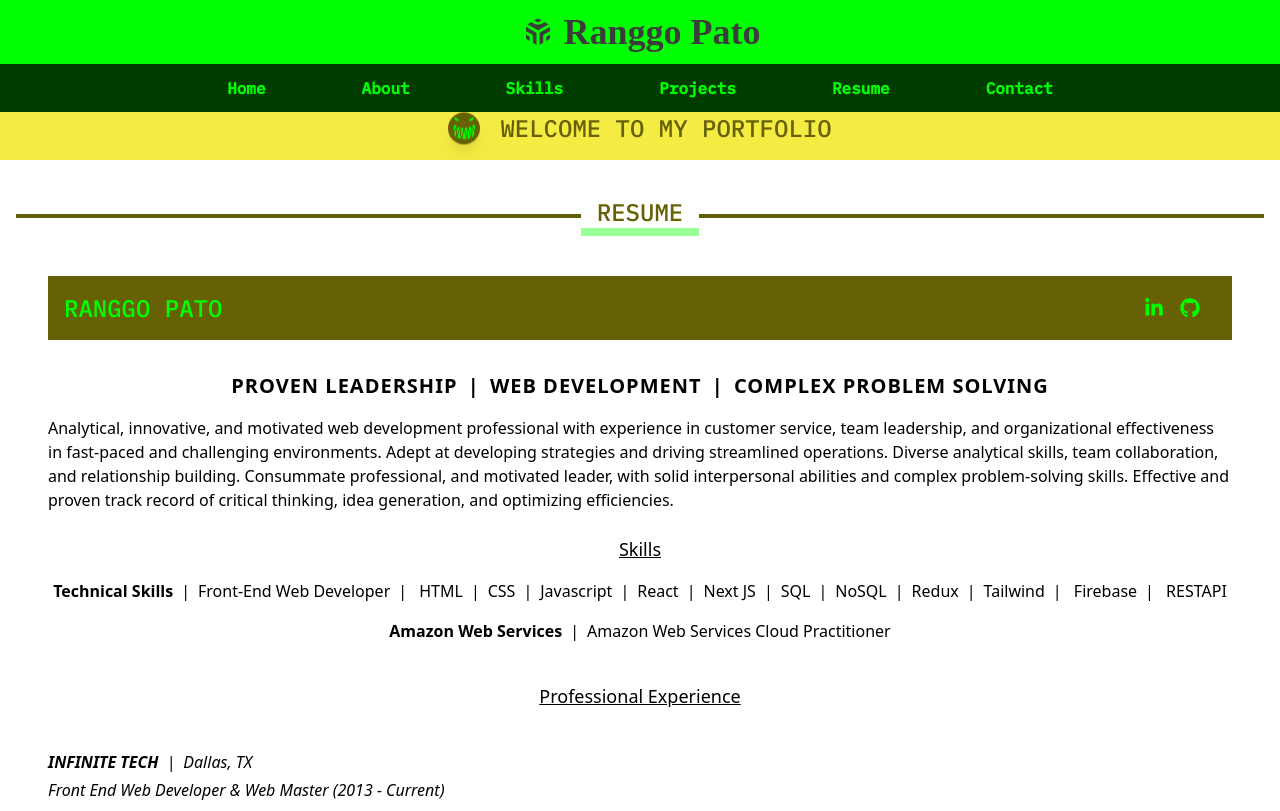
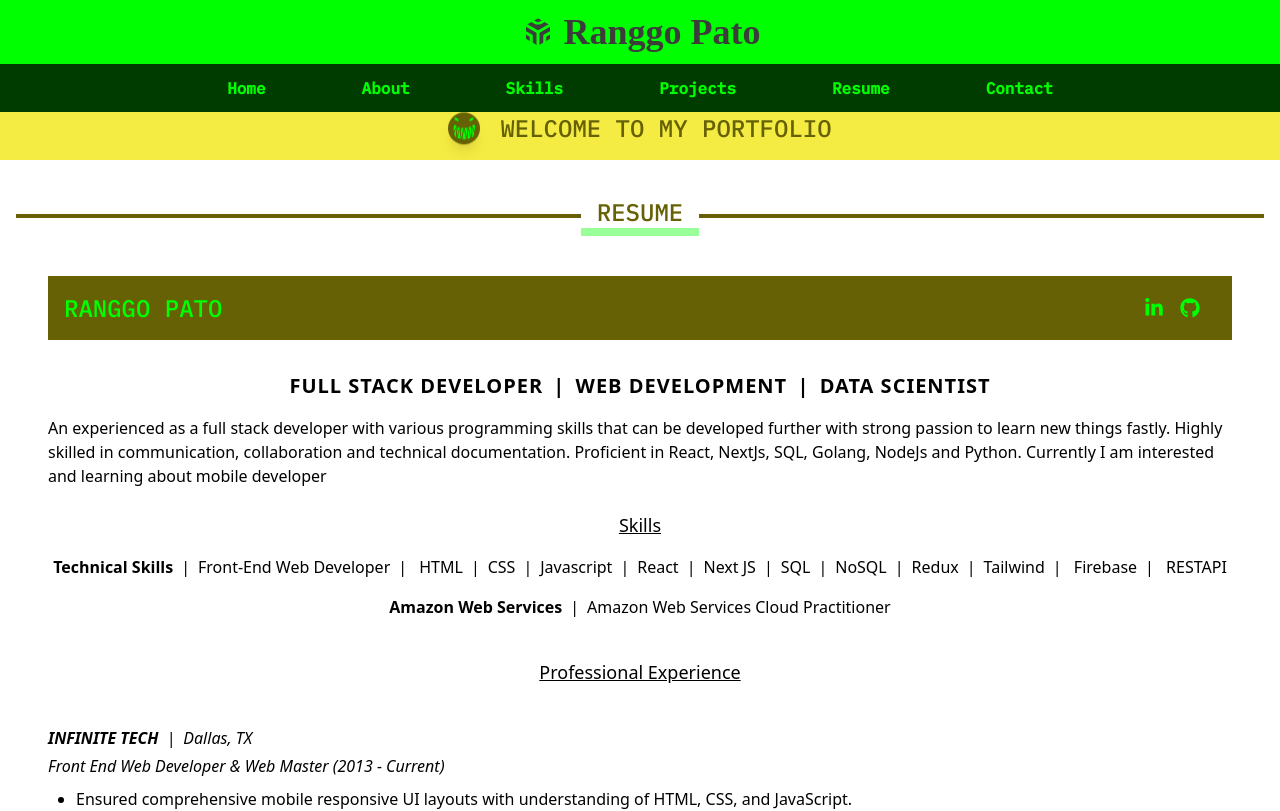
Before and after one commit to ranggopato/portofolio-web, a Next.js app: page /resume in a window 1280 px wide. Shown: the top 811 px of the page. Built offline with nearby package versions, Linux system fonts and the light colour scheme; a web font is replaced by a local one.

Commit message:
edit menu and #link

```diff
--- a/components/Navbar.jsx
+++ b/components/Navbar.jsx
@@ -61,22 +61,22 @@ const Navbar = () => {
               {/* thesidebar */}
             </div>
             <div className="hidden fixed md:flex items-center justify-center space-x-[6rem] left-0 top-16 w-full h-12 bg-test z-[100] text-navbar font-ibm font-bold  ">
-              <Link href="#home" className="hover:text-white/90 ">
+              <Link href="/#home" className="hover:text-white/90 ">
                 Home
               </Link>
-              <Link href="#about" className="hover:text-white/90 ">
+              <Link href="/#about" className="hover:text-white/90 ">
                 About
               </Link>
-              <Link href="#skills" className="hover:text-white/90 ">
+              <Link href="/#skills" className="hover:text-white/90 ">
                 Skills
               </Link>
-              <Link href="#projects" className="hover:text-white/90 ">
+              <Link href="/#projects" className="hover:text-white/90 ">
                 Projects
               </Link>
-              <Link href="#" className="hover:text-white/90 ">
+              <Link href="/resume" className="hover:text-white/90 ">
                 Resume
               </Link>
-              <Link href="#contact" className="hover:text-white/90 ">
+              <Link href="/#contact" className="hover:text-white/90 ">
                 Contact
               </Link>
             </div>
--- a/components/Resume.jsx
+++ b/components/Resume.jsx
@@ -47,8 +47,8 @@ const Resume = () => {
         <div className="text-center py-4 text-xl font-bold uppercase tracking-wider">
           <div className="hidden sm:block">
             <p>
-              Proven Leadership <span className="px-1">|</span> Web Development{" "}
-              <span className="px-1">|</span> Complex Problem Solving
+              Full Stack Developer <span className="px-1">|</span> Web
+              Development <span className="px-1">|</span> Data Scientist
             </p>
           </div>
           <div className="block sm:hidden">
@@ -58,15 +58,12 @@ const Resume = () => {
           </div>
         </div>
         <p>
-          Analytical, innovative, and motivated web development professional
-          with experience in customer service, team leadership, and
-          organizational effectiveness in fast-paced and challenging
-          environments. Adept at developing strategies and driving streamlined
-          operations. Diverse analytical skills, team collaboration, and
-          relationship building. Consummate professional, and motivated leader,
-          with solid interpersonal abilities and complex problem-solving skills.
-          Effective and proven track record of critical thinking, idea
-          generation, and optimizing efficiencies.
+          An experienced as a full stack developer with various programming
+          skills that can be developed further with strong passion to learn new
+          things fastly. Highly skilled in communication, collaboration and
+          technical documentation. Proficient in React, NextJs, SQL, Golang,
+          NodeJs and Python. Currently I am interested and learning about mobile
+          developer
         </p>
 
         {/* Skills */}
```
